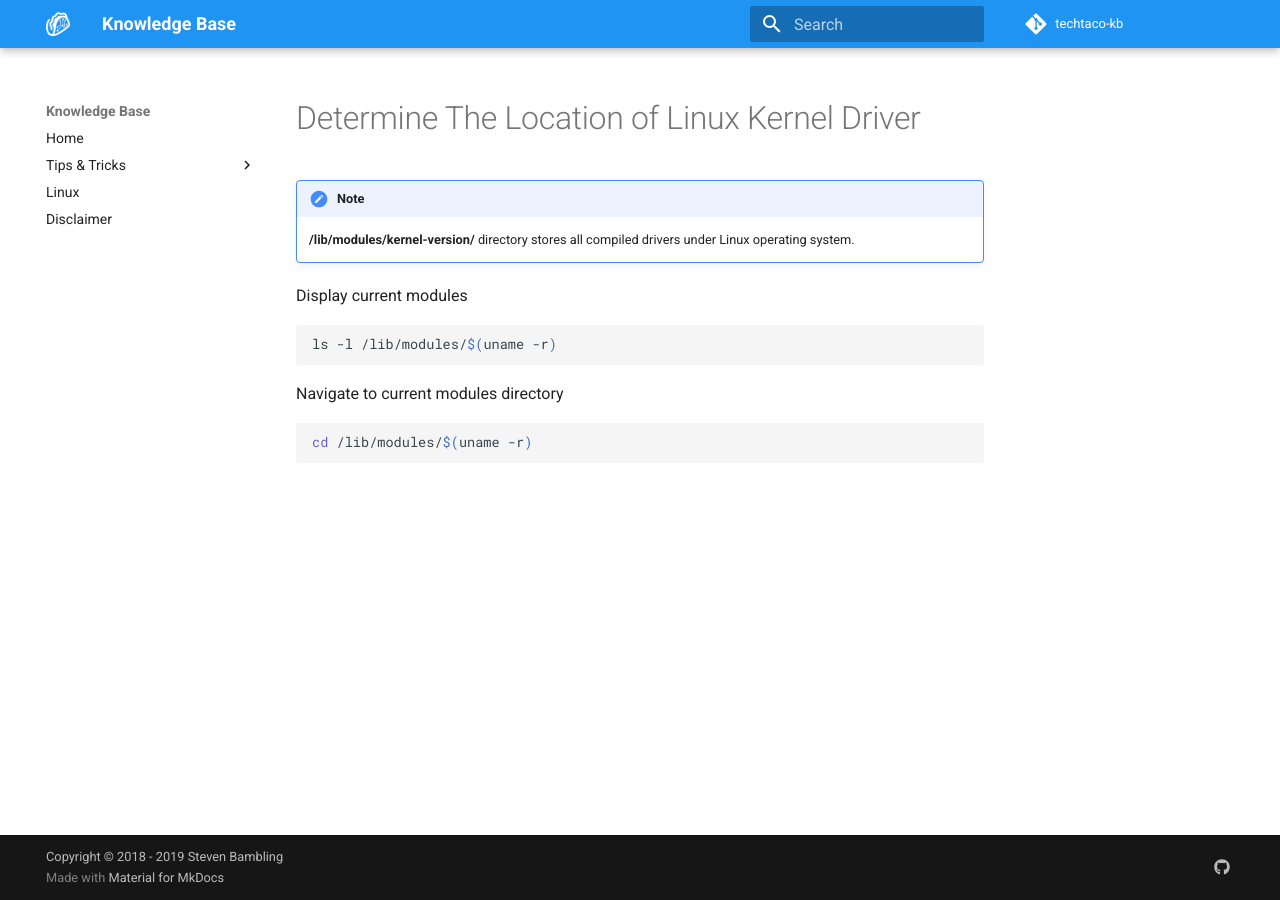
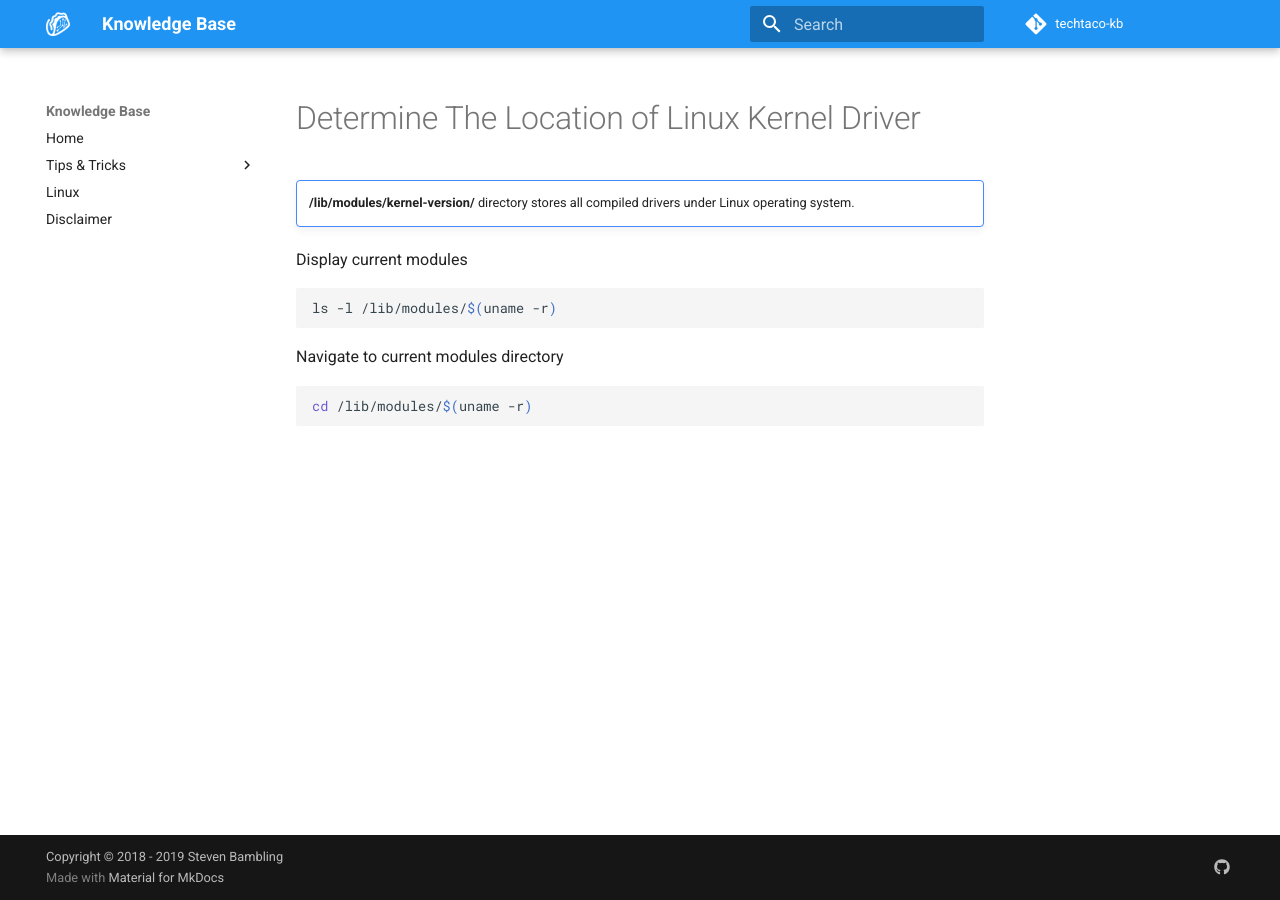
Before and after one commit to smbambling/techtaco-kb-old, an MkDocs documentation site: the page built from docs/linux/administrative/determine_the_location_of_linux_kernel_driver.md, in a window 1280 px wide. Built offline with MkDocs 1.6.1 and Material for MkDocs 9.7.7, drawn with Linux system fonts in a browser that asks for light colours; comment, search, counter and statistics services are not loaded.

Commit message:
Update determine_the_location_of_linux_kernel_driver.md

```diff
--- a/docs/linux/administrative/determine_the_location_of_linux_kernel_driver.md
+++ b/docs/linux/administrative/determine_the_location_of_linux_kernel_driver.md
@@ -1,6 +1,6 @@
 # Determine The Location of Linux Kernel Driver
 
-!!! note
+!!! note ""
     **/lib/modules/kernel-version/** directory stores all compiled drivers under Linux operating system.
 
 Display current modules
```
